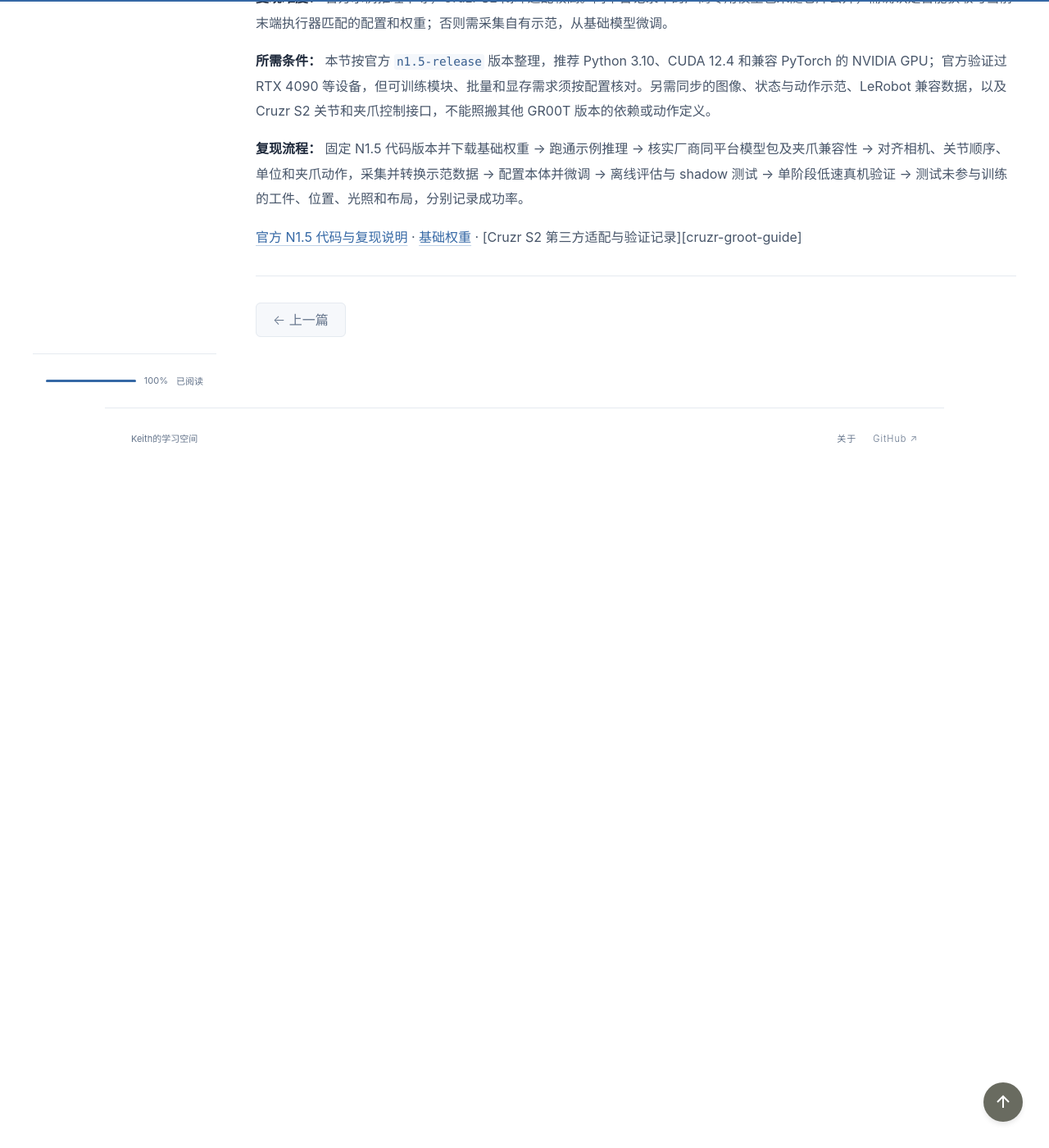
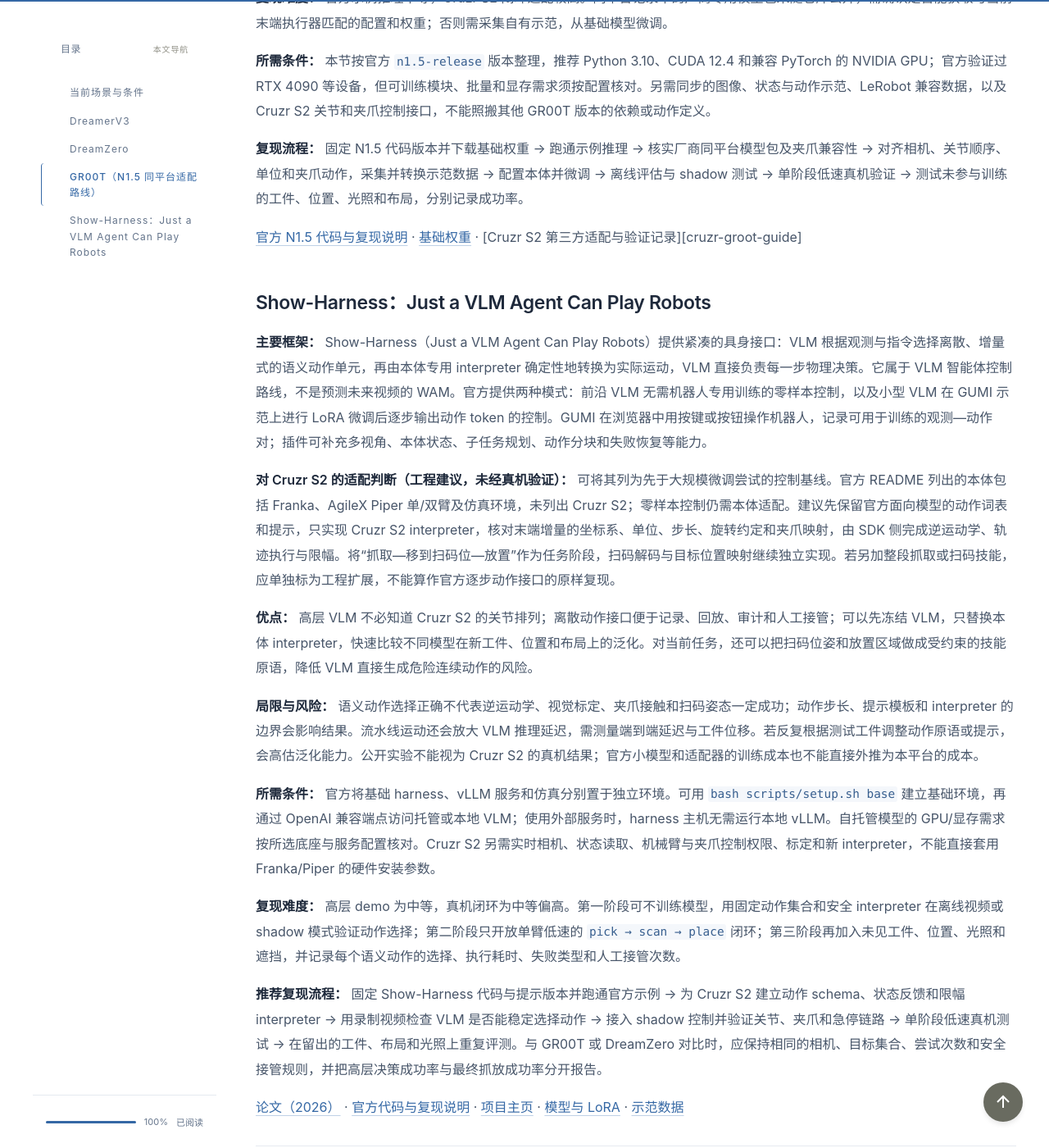
Before and after one commit to Keith-814/Keith-s-EAI-Learning, a Jekyll site: the page built from _posts/blog/2026-11-11-wam-cruzr-s2-factory-sorting-research.md, in a window 1280 px wide and 1400 px high, scrolled down 2564 px. Shown: the whole window at 82% size. Built offline with Jekyll 4.4.1, drawn with Linux system fonts in a browser that asks for light colours; before the commit the page ends 3149 px from its top, so only the background shows below that; some of the changed text lies outside the part shown.

Commit message:
Add Show-Harness research notes

```diff
--- a/_posts/blog/2026-11-11-wam-cruzr-s2-factory-sorting-research.md
+++ b/_posts/blog/2026-11-11-wam-cruzr-s2-factory-sorting-research.md
@@ -4,9 +4,9 @@ title: "Cruzr S2 真机测试：面向强泛化的机器人方法选择与复现
 date: 2026-11-11
 author: Keith
 categories: blog
-tags: [世界模型, DreamerV3, DreamZero, GR00T, VLA, WAM]
+tags: [世界模型, DreamerV3, DreamZero, GR00T, Show-Harness, VLM, VLA, WAM]
 toc: true
-excerpt: "围绕 Cruzr S2 流水线分拣真机测试，梳理 DreamerV3、DreamZero 与 GR00T 的主要框架、优缺点及复现路线。"
+excerpt: "围绕 Cruzr S2 流水线分拣真机测试，梳理 DreamerV3、DreamZero、GR00T 与 Show-Harness 的主要框架、优缺点及复现路线。"
 ---
 
 ## 当前场景与条件
@@ -66,3 +66,21 @@ excerpt: "围绕 Cruzr S2 流水线分拣真机测试，梳理 DreamerV3、Dream
 **复现流程：** 固定 N1.5 代码版本并下载基础权重 → 跑通示例推理 → 核实厂商同平台模型包及夹爪兼容性 → 对齐相机、关节顺序、单位和夹爪动作，采集并转换示范数据 → 配置本体并微调 → 离线评估与 shadow 测试 → 单阶段低速真机验证 → 测试未参与训练的工件、位置、光照和布局，分别记录成功率。
 
 [官方 N1.5 代码与复现说明](https://github.com/NVIDIA/Isaac-GR00T/tree/n1.5-release) · [基础权重](https://huggingface.co/nvidia/GR00T-N1.5-3B) · [Cruzr S2 第三方适配与验证记录][cruzr-groot-guide]
+
+## Show-Harness：Just a VLM Agent Can Play Robots
+
+**主要框架：** Show-Harness（Just a VLM Agent Can Play Robots）提供紧凑的具身接口：VLM 根据观测与指令选择离散、增量式的语义动作单元，再由本体专用 interpreter 确定性地转换为实际运动，VLM 直接负责每一步物理决策。它属于 VLM 智能体控制路线，不是预测未来视频的 WAM。官方提供两种模式：前沿 VLM 无需机器人专用训练的零样本控制，以及小型 VLM 在 GUMI 示范上进行 LoRA 微调后逐步输出动作 token 的控制。GUMI 在浏览器中用按键或按钮操作机器人，记录可用于训练的观测—动作对；插件可补充多视角、本体状态、子任务规划、动作分块和失败恢复等能力。
+
+**对 Cruzr S2 的适配判断（工程建议，未经真机验证）：** 可将其列为先于大规模微调尝试的控制基线。官方 README 列出的本体包括 Franka、AgileX Piper 单/双臂及仿真环境，未列出 Cruzr S2；零样本控制仍需本体适配。建议先保留官方面向模型的动作词表和提示，只实现 Cruzr S2 interpreter，核对末端增量的坐标系、单位、步长、旋转约定和夹爪映射，由 SDK 侧完成逆运动学、轨迹执行与限幅。将“抓取—移到扫码位—放置”作为任务阶段，扫码解码与目标位置映射继续独立实现。若另加整段抓取或扫码技能，应单独标为工程扩展，不能算作官方逐步动作接口的原样复现。
+
+**优点：** 高层 VLM 不必知道 Cruzr S2 的关节排列；离散动作接口便于记录、回放、审计和人工接管；可以先冻结 VLM，只替换本体 interpreter，快速比较不同模型在新工件、位置和布局上的泛化。对当前任务，还可以把扫码位姿和放置区域做成受约束的技能原语，降低 VLM 直接生成危险连续动作的风险。
+
+**局限与风险：** 语义动作选择正确不代表逆运动学、视觉标定、夹爪接触和扫码姿态一定成功；动作步长、提示模板和 interpreter 的边界会影响结果。流水线运动还会放大 VLM 推理延迟，需测量端到端延迟与工件位移。若反复根据测试工件调整动作原语或提示，会高估泛化能力。公开实验不能视为 Cruzr S2 的真机结果；官方小模型和适配器的训练成本也不能直接外推为本平台的成本。
+
+**所需条件：** 官方将基础 harness、vLLM 服务和仿真分别置于独立环境。可用 `bash scripts/setup.sh base` 建立基础环境，再通过 OpenAI 兼容端点访问托管或本地 VLM；使用外部服务时，harness 主机无需运行本地 vLLM。自托管模型的 GPU/显存需求按所选底座与服务配置核对。Cruzr S2 另需实时相机、状态读取、机械臂与夹爪控制权限、标定和新 interpreter，不能直接套用 Franka/Piper 的硬件安装参数。
+
+**复现难度：** 高层 demo 为中等，真机闭环为中等偏高。第一阶段可不训练模型，用固定动作集合和安全 interpreter 在离线视频或 shadow 模式验证动作选择；第二阶段只开放单臂低速的 `pick → scan → place` 闭环；第三阶段再加入未见工件、位置、光照和遮挡，并记录每个语义动作的选择、执行耗时、失败类型和人工接管次数。
+
+**推荐复现流程：** 固定 Show-Harness 代码与提示版本并跑通官方示例 → 为 Cruzr S2 建立动作 schema、状态反馈和限幅 interpreter → 用录制视频检查 VLM 是否能稳定选择动作 → 接入 shadow 控制并验证关节、夹爪和急停链路 → 单阶段低速真机测试 → 在留出的工件、布局和光照上重复评测。与 GR00T 或 DreamZero 对比时，应保持相同的相机、目标集合、尝试次数和安全接管规则，并把高层决策成功率与最终抓放成功率分开报告。
+
+[论文（2026）](https://arxiv.org/abs/2609.10522) · [官方代码与复现说明](https://github.com/showlab/Show-Harness) · [项目主页](https://showlab.github.io/Show-Harness/) · [模型与 LoRA](https://huggingface.co/showlab/Show-Harness-VLMs) · [示范数据](https://huggingface.co/datasets/showlab/Show-Harness-Data)
```
